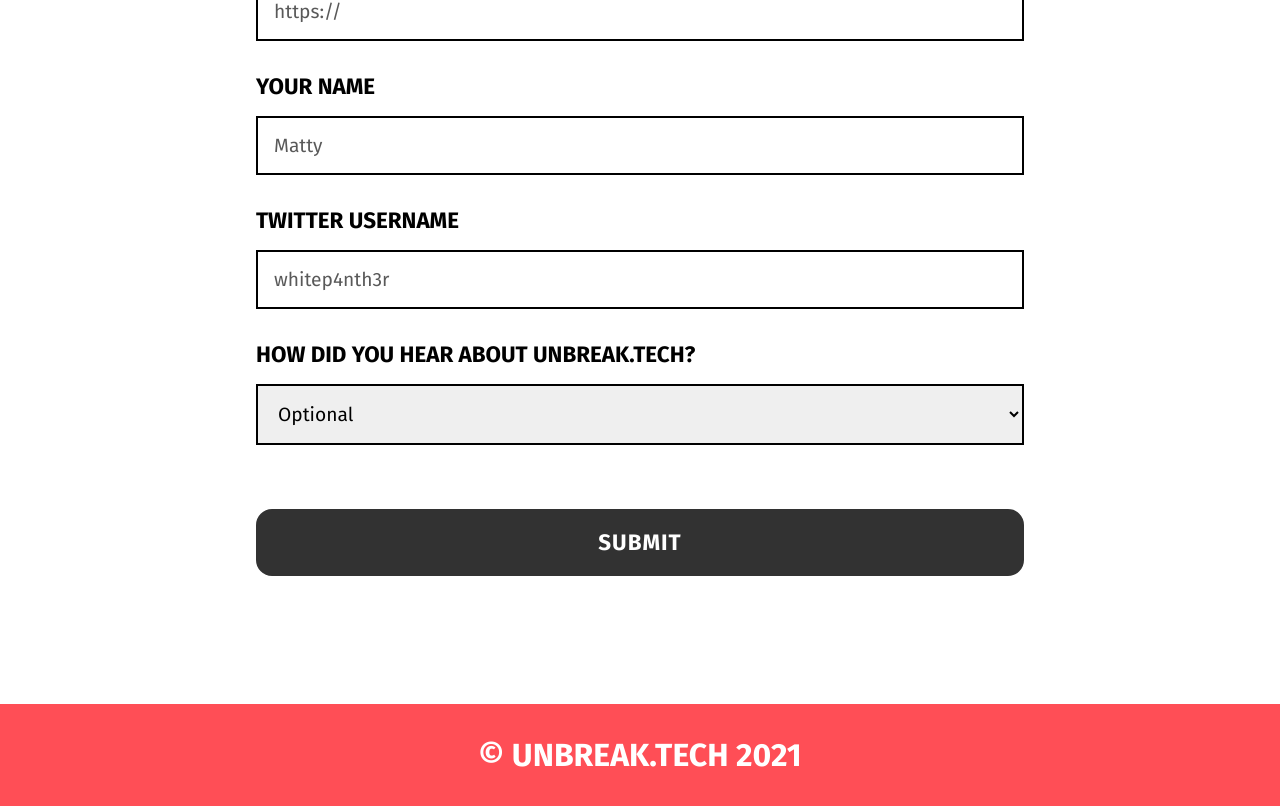
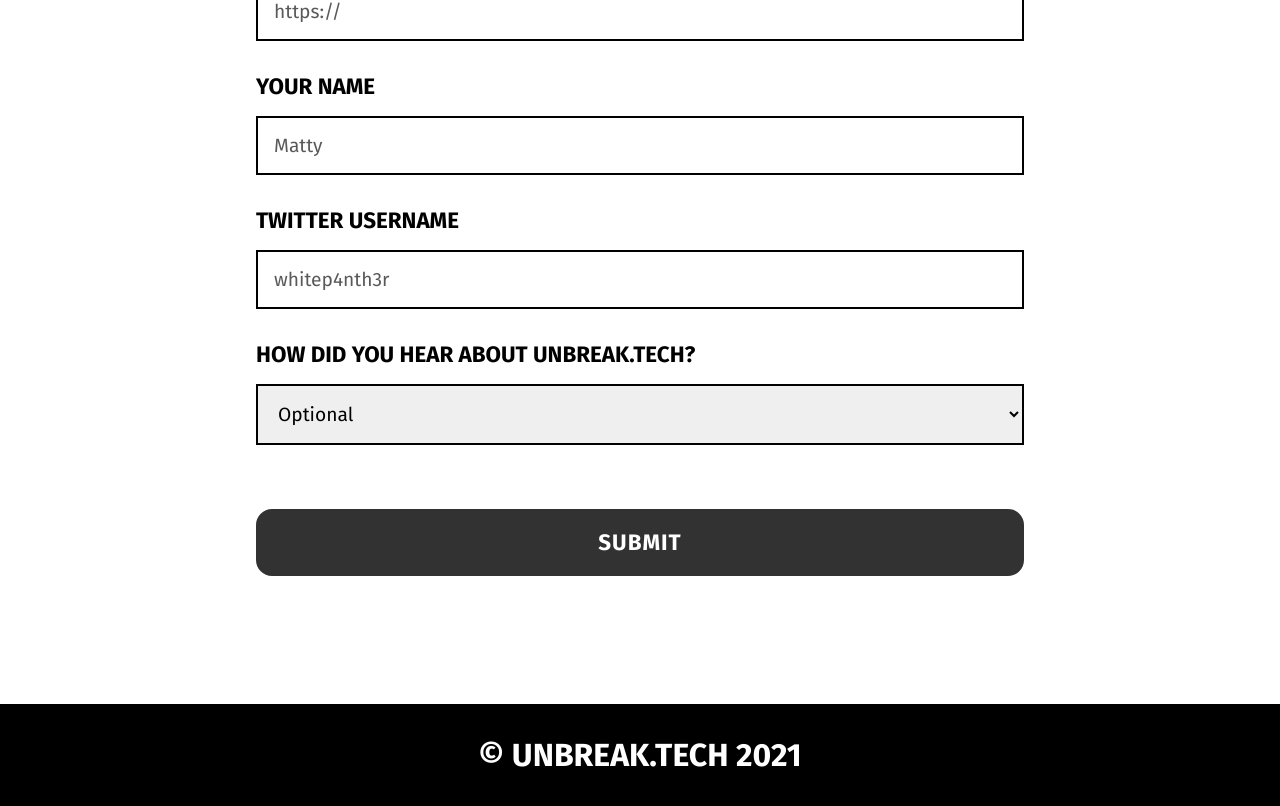
Before and after one commit to SecondeJK/unbreak.tech, a Next.js app: page /submit in a window 1280 px wide. Shown: the part 639-1445 px from the top of the page. Built offline with nearby package versions, Linux system fonts and the light colour scheme.

Commit message:
:lipstick: Change footer bg colour

```diff
--- a/styles/Footer.module.css
+++ b/styles/Footer.module.css
@@ -1,5 +1,5 @@
 .footer {
-  background-color: var(--red);
+  background-color: var(--black);
 }
 
 .footer__copyright {
```
